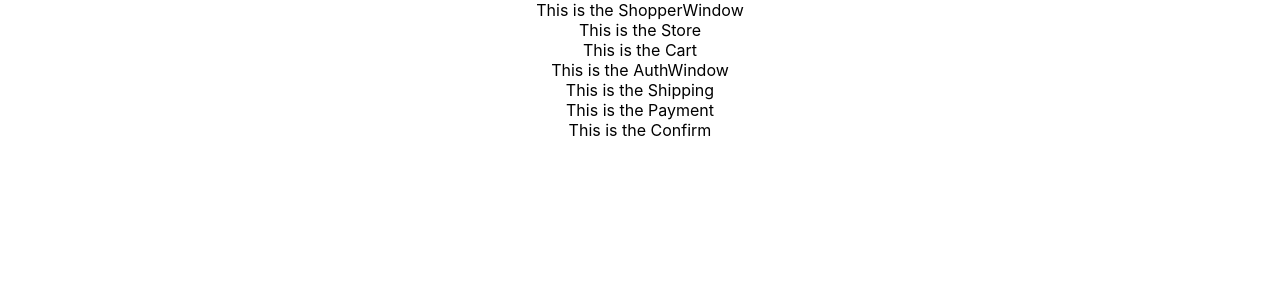
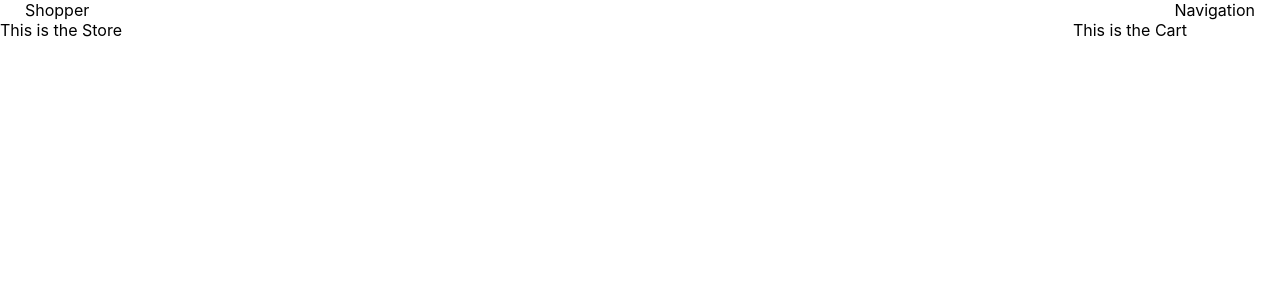
Before and after one commit to darksaber9999/shopper, a React (Create React App) app: page / in a window 1280 px wide. Shown: the top 300 px of the page. Built offline with nearby package versions, Linux system fonts and the light colour scheme.

Commit message:
Set initial state and display

```diff
--- a/src/components/Cart.jsx
+++ b/src/components/Cart.jsx
@@ -3,7 +3,9 @@ import React from "react";
 const Cart = () => {
 
   return (
-    <span>This is the Cart</span>
+    <div className="cart-window">
+      <span>This is the Cart</span>
+    </div>
   )
 }
 
--- a/src/components/ShopperWindow.jsx
+++ b/src/components/ShopperWindow.jsx
@@ -5,21 +5,42 @@ import AuthWindow from "../components/AuthWindow";
 import Shipping from "../components/Shipping";
 import Payment from "../components/Payment";
 import Confirm from "../components/Confirm";
+import { INITIAL_DISPLAY } from "../constants";
 
 class ShopperWindow extends React.Component {
-
+  state = {
+    display: INITIAL_DISPLAY,
+  }
 
   render() {
+    const { display: { store, cart, authWindow, shipping, payment, confirm } } = this.state;
 
     return (
       <>
-        <span>This is the ShopperWindow</span>
-        <Store />
-        <Cart />
-        <AuthWindow />
-        <Shipping />
-        <Payment />
-        <Confirm />
+        <header>
+          <span>Shopper</span>
+          <span>Navigation</span>
+        </header>
+        <div className="component-window">
+          {store ?
+            <Store />
+            : null}
+          {authWindow ?
+            <AuthWindow />
+            : null}
+          {shipping ?
+            <Shipping />
+            : null}
+          {payment ?
+            <Payment />
+            : null}
+          {confirm ?
+            <Confirm />
+            : null}
+          {cart ?
+            <Cart />
+            : null}
+        </div>
       </>
     )
   }
--- a/src/components/Store.jsx
+++ b/src/components/Store.jsx
@@ -3,7 +3,9 @@ import React from "react";
 const Store = () => {
 
   return (
-    <span>This is the Store</span>
+    <div className="store-window">
+      <span>This is the Store</span>
+    </div>
   )
 }
 
--- /dev/null
+++ b/src/constants.js
@@ -0,0 +1,8 @@
+export const INITIAL_DISPLAY = {
+  store: true,
+  cart: true,
+  authWindow: false,
+  shipping: false,
+  payment: false,
+  confirm: false,
+};
--- a/src/index.css
+++ b/src/index.css
@@ -5,10 +5,28 @@ body {
     sans-serif;
   -webkit-font-smoothing: antialiased;
   -moz-osx-font-smoothing: grayscale;
+  box-sizing: border-box;
 }
 
 .App {
   display: flex;
   flex-direction: column;
   text-align: center;
+  height: 100vh;
 }
+
+header {
+  display: flex;
+  justify-content: space-between;
+  padding: 0 25px;
+}
+
+.component-window {
+  display: flex;
+  height: 100%;
+  justify-content: space-between;
+}
+
+.cart-window {
+  width: 300px;
+}
```
